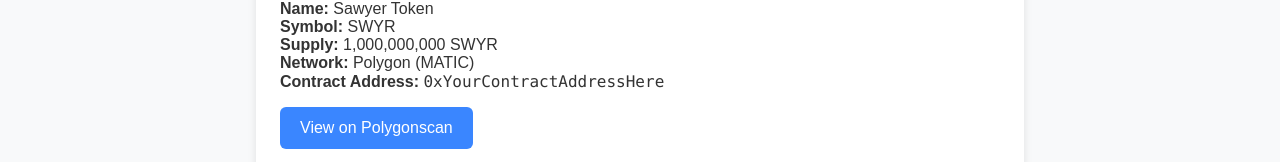
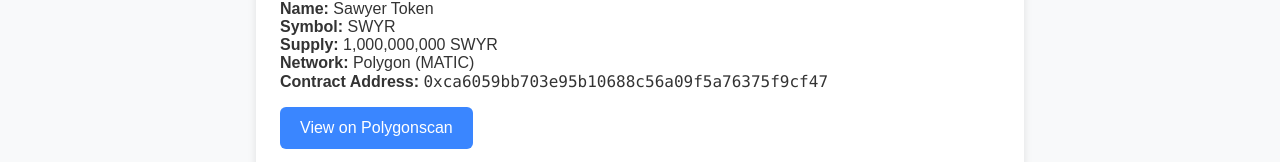
Before and after one commit to samuelvary1/sam-vary-portfolio, a React (Create React App) app: page /sawyer in a window 1280 px wide. Shown: the part 750-912 px from the top of the page. Built offline with nearby package versions, Linux system fonts and the light colour scheme; a web font is replaced by a local one.

Commit message:
re-add contract address

```diff
--- a/src/components/SawyerToken/SawyerTokenLanding.jsx
+++ b/src/components/SawyerToken/SawyerTokenLanding.jsx
@@ -1,7 +1,7 @@
 import React from "react";
 
 const SawyerTokenLanding = () => {
-  const contractAddress = "0xYourContractAddressHere";
+  const contractAddress = "0xca6059bb703e95b10688c56a09f5a76375f9cf47";
   const sawyerImageUrl = "/assets/sawyer.png"; // Update with your actual image path
   const sawyerLogoUrl = "/icons/sawyer-logo.png"; // Add your logo file here
 
```
